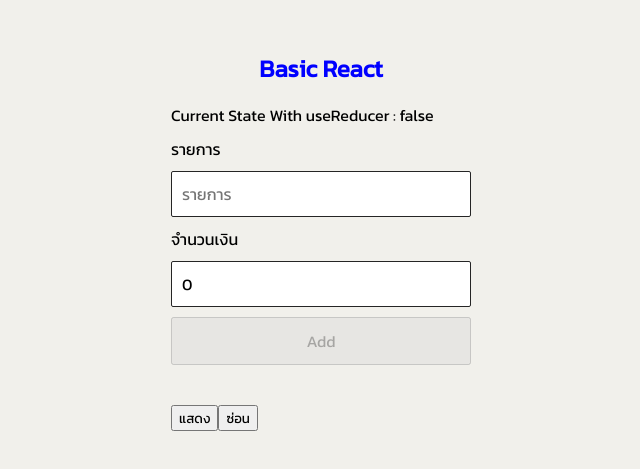
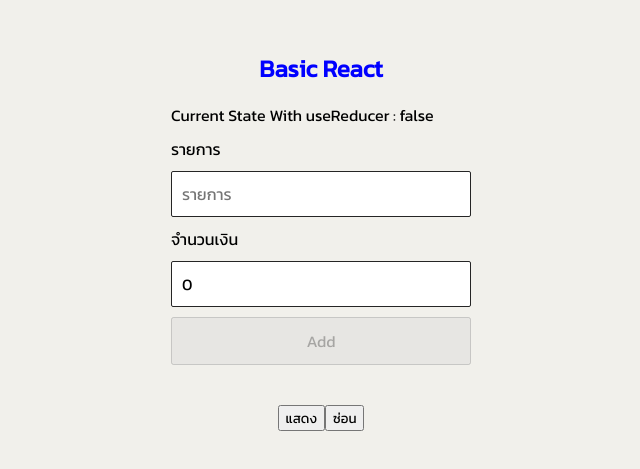
Before and after one commit to nextchanupol/bacsic-react-ts, a React (Create React App) app: page / in a window 1280 px wide. Shown: the part 159-628 px from the top of the page, without its empty margins (319-959 px from the left). Built offline with nearby package versions, Linux system fonts and the light colour scheme.

Commit message:
useReducer

```diff
--- a/src/App.tsx
+++ b/src/App.tsx
@@ -35,6 +35,12 @@
 			color: "blue",
 			fontSize: "1.5rem",
 		},
+		showSummationContainer: {
+			justifyContent: "center",
+			display: "flex",
+
+		},
+		btn: {}
 	};
 
 	const onAddNewItem = (item: TransactionSchema) => {
@@ -60,17 +66,9 @@
 	const reducer = (state: ShowSummationState, action: ShowSummationAction) => {
 		switch (action.type) {
 			case ShowSummationActionKind.SHOW:
-				// return {
-				// 	...state,
-				// 	value: true,
-				// };
 				// return setShowSummation(true);
 				return { isShow: true };
 			case ShowSummationActionKind.HIDE:
-				// return {
-				// 	...state,
-				// 	value: false,
-				// };
 				// return setShowSummation(false);
 				return { isShow: false };
 			default:
@@ -97,6 +95,7 @@
 					{showSummation.isShow && <Summation />}
 					<FormComponent onAddNewItem={onAddNewItem} />
 					<Transaction items={items} />
+					<div style={styles.showSummationContainer}>
 						<button
 							onClick={() => {
 								// dispatch({ type: ShowSummationActionKind.SHOW, payload: true });
@@ -114,6 +113,7 @@
 							ซ่อน
 						</button>
 					</div>
+				</div>
 			</DataContext.Provider>
 		</>
 	);
--- a/src/components/FormComponent.tsx
+++ b/src/components/FormComponent.tsx
@@ -10,7 +10,7 @@
 const FormComponent: FC<FormComponentProps> = (props) => {
 	const { onAddNewItem } = props;
 
-	const [title, setTitle] = useState<string>("");
+	const [title, setTitle] = useState<string>('');
 	const [amount, setAmount] = useState<number>(0);
 	const [formValid, setFormValid] = useState<boolean>(false);
 
```
Lines whose indentation alone changed are shown as unchanged.
